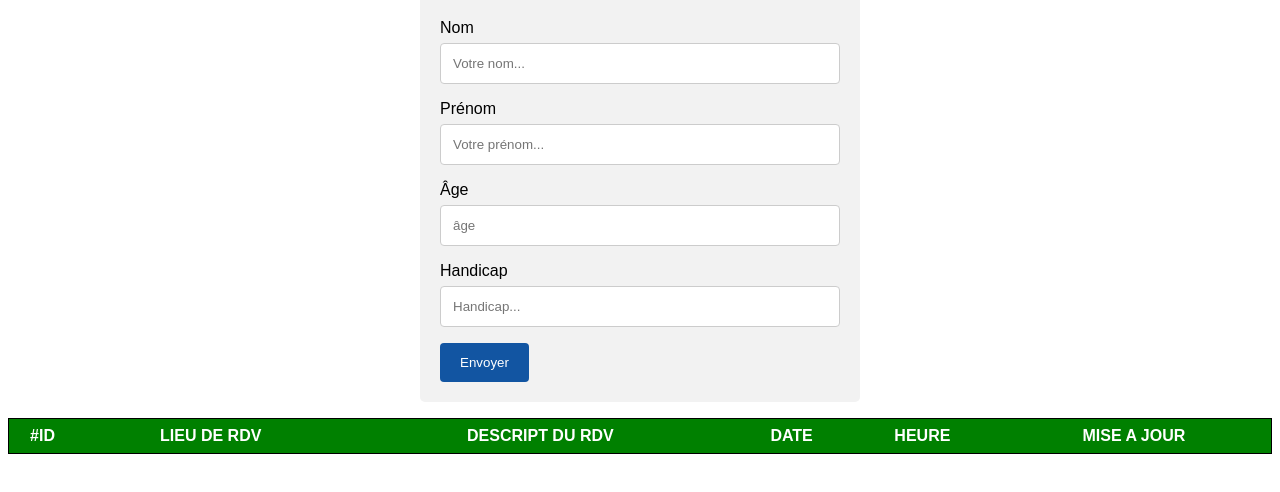
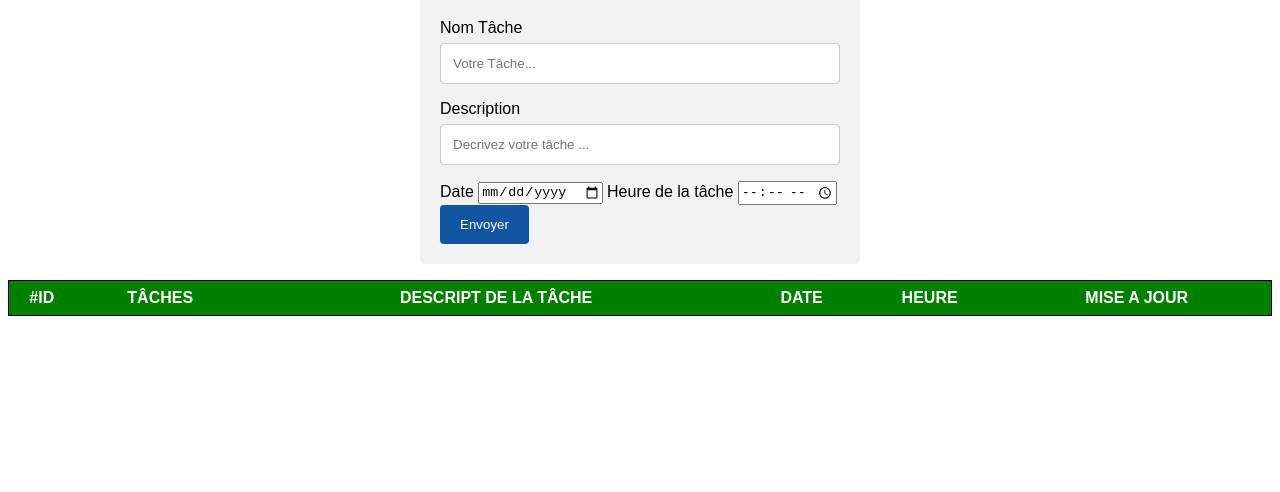
Before and after one commit to marc14444/projetBattleDuJour, a plain HTML site: page htmldoc/index.html in a window 1280 px wide. Shown: the part 126-618 px from the top of the page. Drawn offline with Linux system fonts and the light colour scheme.

Commit message:
Update index.html

```diff
--- a/htmldoc/index.html
+++ b/htmldoc/index.html
@@ -11,17 +11,17 @@
     <div class="container">
         <h1>Recensement des personnes handicapée</h1>
         <form action="#!">
-          <label for="nom">Nom</label>
-          <input type="text" id="nom" placeholder="Votre nom...">
+          <label for="nom">Nom Tâche </label>
+          <input type="text" id="nom" placeholder="Votre Tâche...">
 
-          <label for="prenom">Prénom</label>
-          <input type="text" id="prenom" name="prenom" placeholder="Votre prénom...">
+          <label for="prenom">Description</label>
+          <input type="text" id="prenom" name="prenom" placeholder="Decrivez votre tâche ...">
 
-          <label for="nationalite">Âge</label>
-          <input type="text" id="nationalite" name="nationalite" placeholder="âge">
+          <label for="nationalite">Date</label>
+          <input type="date" id="nationalite" name="nationalite" placeholder="Date">
 
-          <label for="specialite">Handicap</label>
-          <input type="text" id="specialite" name="specialite" placeholder="Handicap...">
+          <label for="specialite">Heure de la tâche</label>
+          <input type="time" id="specialite" name="specialite" placeholder="Heure...">
 
 
           <input type="button" value="Envoyer">
@@ -33,8 +33,8 @@
       <thead>
         <tr>
           <th>#ID</th>
-          <th>LIEU DE RDV</th></th>
-          <th>DESCRIPT DU RDV</th>
+          <th>TÂCHES </th></th>
+          <th>DESCRIPT DE LA TÂCHE </th>
           <th>DATE</th>
           <th>HEURE</th>
           <th>MISE A JOUR</th>
```
